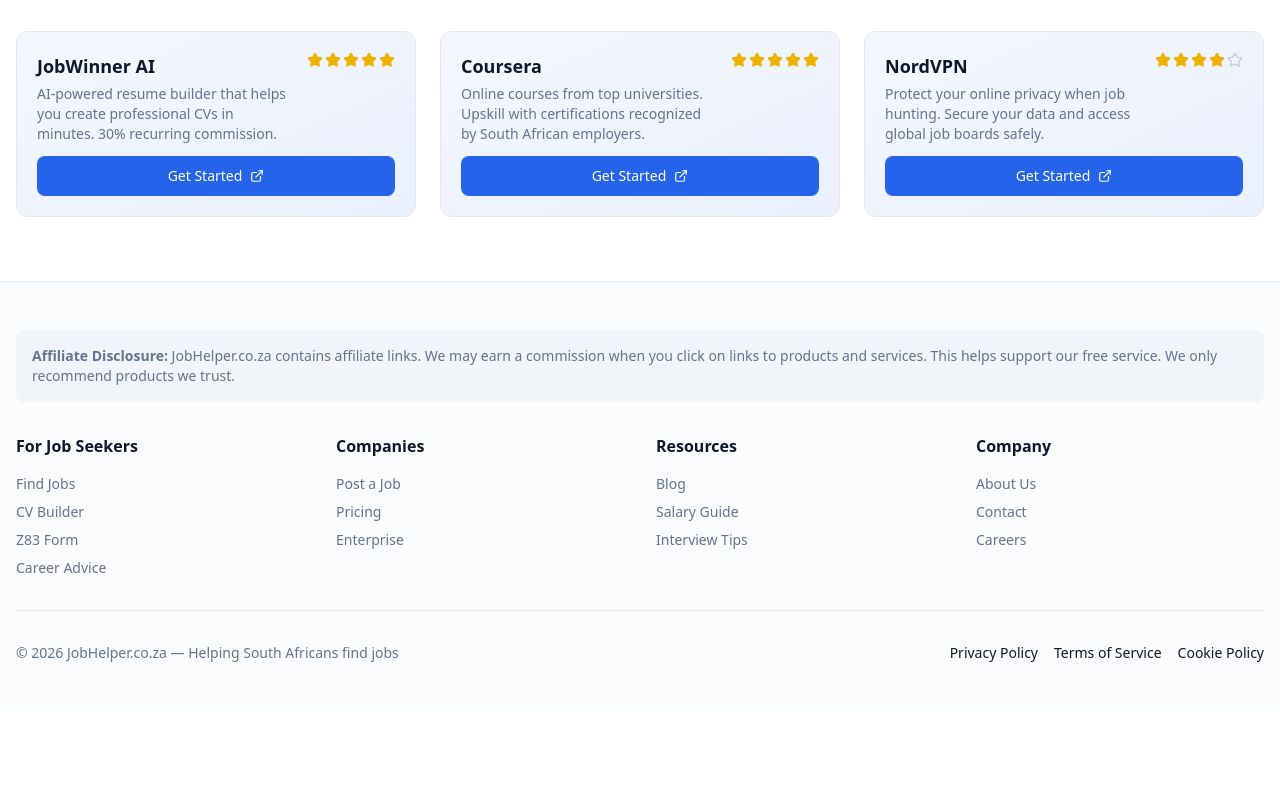
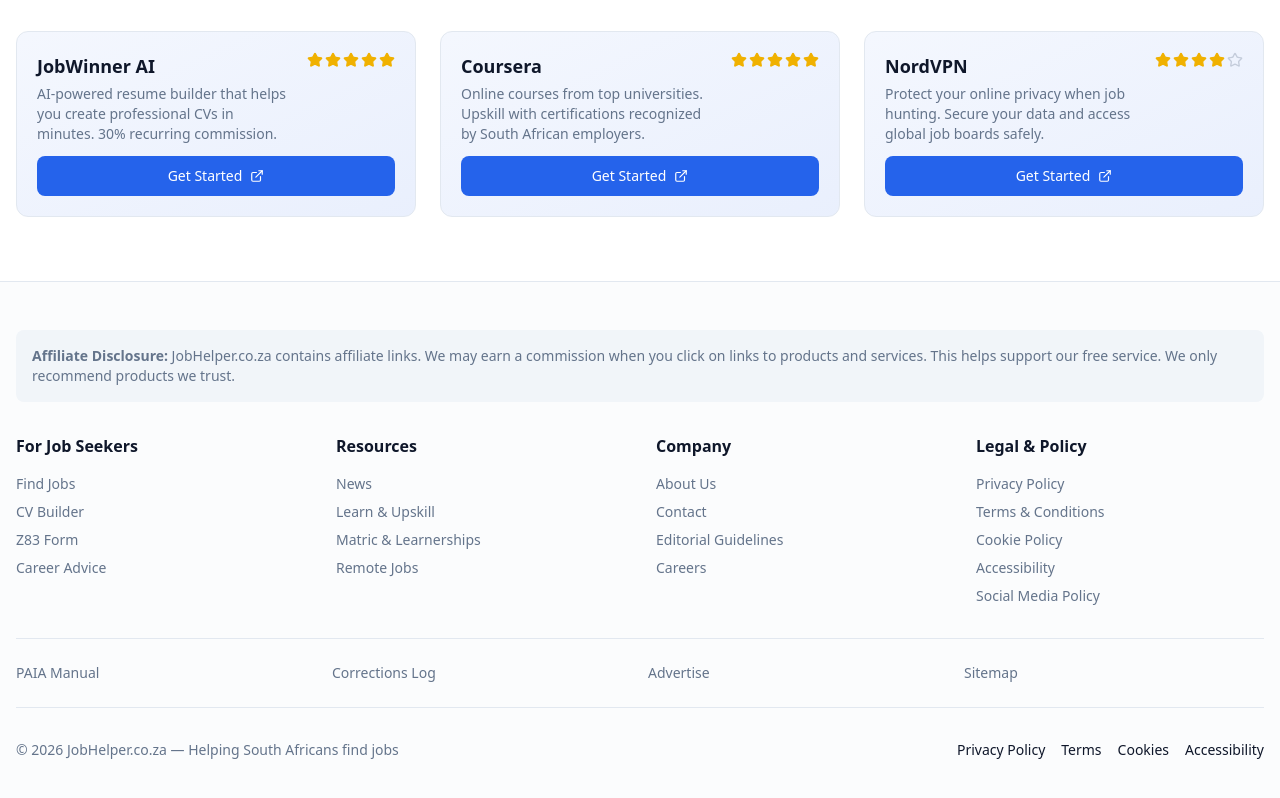
Before and after one commit to jeremiahsetou-ux/job-portal-final, a Next.js app: page / in a window 1280 px wide. Shown: the part 2298-3096 px from the top of the page. Before the commit the page ends 3009 px from the top, so only its background shows below. Built offline with nearby package versions, Linux system fonts and the light colour scheme.

Commit message:
feat: update footer with all legal/policy pages

```diff
--- a/src/components/footer.tsx
+++ b/src/components/footer.tsx
@@ -23,19 +23,12 @@
             </div>
           </div>
           <div>
-            <h4 className="font-semibold mb-4">Companies</h4>
-            <div className="space-y-2 text-sm text-muted-foreground">
-              <Link href="/post-job" className="block hover:text-primary">Post a Job</Link>
-              <Link href="/pricing" className="block hover:text-primary">Pricing</Link>
-              <Link href="/enterprise" className="block hover:text-primary">Enterprise</Link>
-            </div>
-          </div>
-          <div>
             <h4 className="font-semibold mb-4">Resources</h4>
             <div className="space-y-2 text-sm text-muted-foreground">
-              <Link href="/blog" className="block hover:text-primary">Blog</Link>
-              <Link href="/salary-guide" className="block hover:text-primary">Salary Guide</Link>
-              <Link href="/interview-tips" className="block hover:text-primary">Interview Tips</Link>
+              <Link href="/news" className="block hover:text-primary">News</Link>
+              <Link href="/learn" className="block hover:text-primary">Learn & Upskill</Link>
+              <Link href="/matric" className="block hover:text-primary">Matric & Learnerships</Link>
+              <Link href="/remote" className="block hover:text-primary">Remote Jobs</Link>
             </div>
           </div>
           <div>
@@ -43,8 +36,28 @@
             <div className="space-y-2 text-sm text-muted-foreground">
               <Link href="/about" className="block hover:text-primary">About Us</Link>
               <Link href="/contact" className="block hover:text-primary">Contact</Link>
+              <Link href="/editorial-guidelines" className="block hover:text-primary">Editorial Guidelines</Link>
               <Link href="/careers" className="block hover:text-primary">Careers</Link>
             </div>
+          </div>
+          <div>
+            <h4 className="font-semibold mb-4">Legal & Policy</h4>
+            <div className="space-y-2 text-sm text-muted-foreground">
+              <Link href="/privacy-policy" className="block hover:text-primary">Privacy Policy</Link>
+              <Link href="/terms" className="block hover:text-primary">Terms & Conditions</Link>
+              <Link href="/cookie-policy" className="block hover:text-primary">Cookie Policy</Link>
+              <Link href="/accessibility" className="block hover:text-primary">Accessibility</Link>
+              <Link href="/social-media-policy" className="block hover:text-primary">Social Media Policy</Link>
+            </div>
+          </div>
+        </div>
+
+        <div className="border-t pt-6 mb-6">
+          <div className="grid grid-cols-2 md:grid-cols-4 gap-4 text-sm">
+            <Link href="/paia-manual" className="text-muted-foreground hover:text-primary">PAIA Manual</Link>
+            <Link href="/corrections-log" className="text-muted-foreground hover:text-primary">Corrections Log</Link>
+            <Link href="/advertise" className="text-muted-foreground hover:text-primary">Advertise</Link>
+            <Link href="/sitemap.xml" className="text-muted-foreground hover:text-primary">Sitemap</Link>
           </div>
         </div>
 
@@ -53,9 +66,10 @@
             © 2026 JobHelper.co.za — Helping South Africans find jobs
           </p>
           <div className="flex gap-4 text-sm">
-            <Link href="/privacy" className="hover:text-primary">Privacy Policy</Link>
-            <Link href="/terms" className="hover:text-primary">Terms of Service</Link>
-            <Link href="/cookies" className="hover:text-primary">Cookie Policy</Link>
+            <Link href="/privacy-policy" className="hover:text-primary">Privacy Policy</Link>
+            <Link href="/terms" className="hover:text-primary">Terms</Link>
+            <Link href="/cookie-policy" className="hover:text-primary">Cookies</Link>
+            <Link href="/accessibility" className="hover:text-primary">Accessibility</Link>
           </div>
         </div>
       </div>
```
